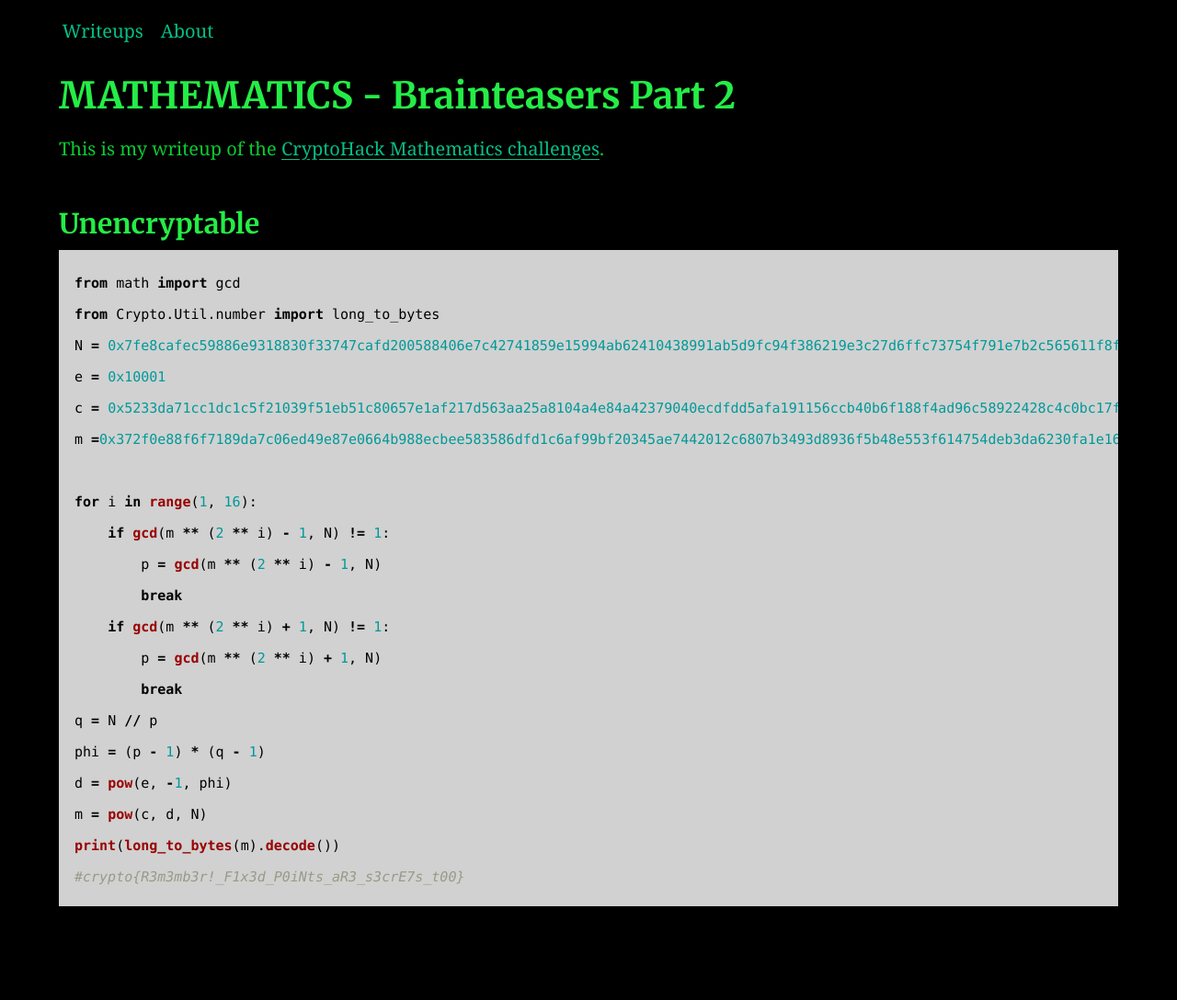
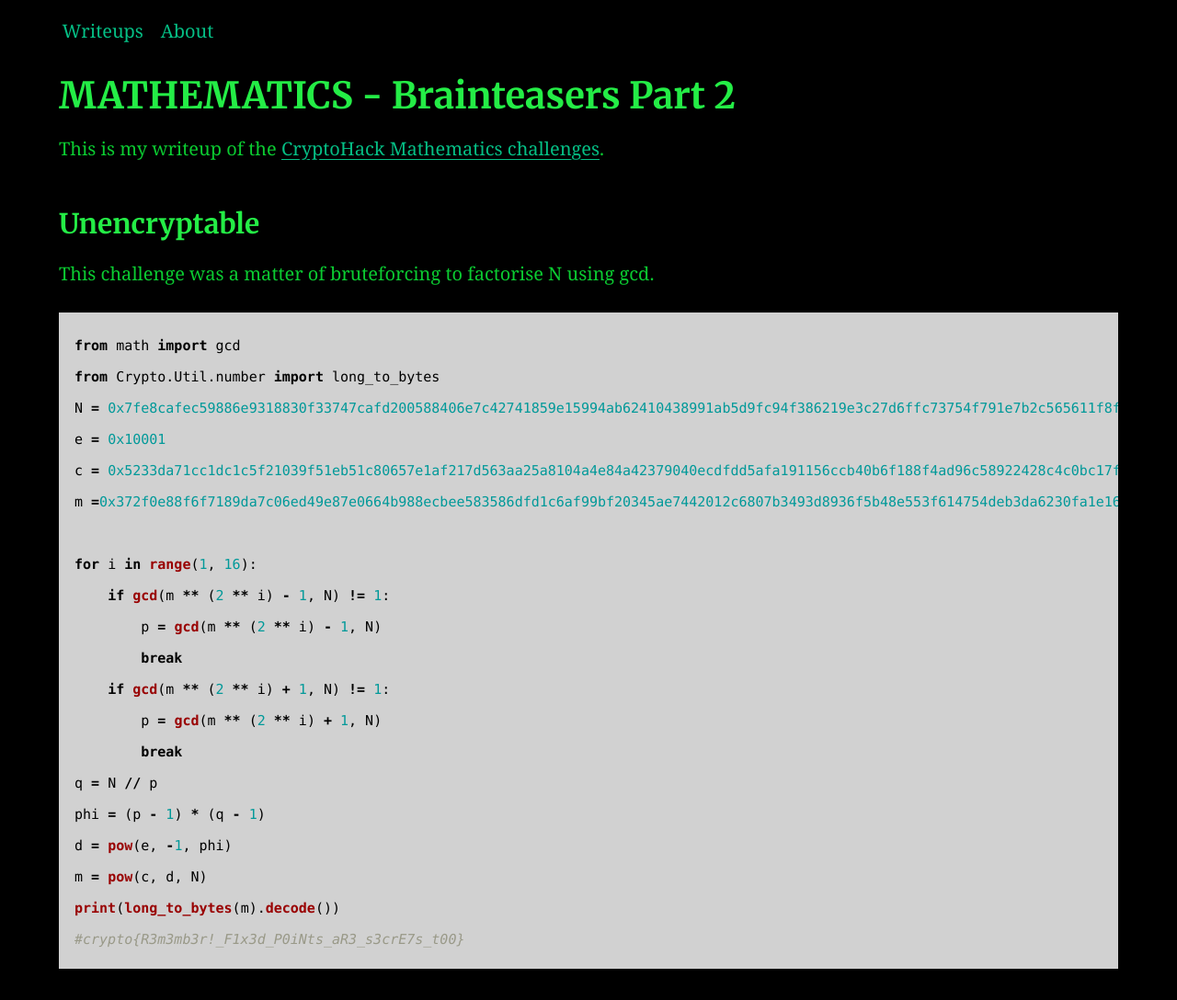
Before and after one commit to AC01010/Connor-McCartney.github.io, a Jekyll site: the page built from _posts/2014-01-07-Cryptohackmathbrain2.md, in a window 1280 px wide. Shown: the whole page at 92% size. Built offline with Jekyll 4.4.1, drawn with Linux system fonts in a browser that asks for light colours; before the commit the page ends 1020 px from its top, so only the background shows below that.

Commit message:
Update 2014-01-07-Cryptohackmathbrain2.md

````diff
--- a/_posts/2014-01-07-Cryptohackmathbrain2.md
+++ b/_posts/2014-01-07-Cryptohackmathbrain2.md
@@ -11,6 +11,8 @@ This is my writeup of the [CryptoHack Mathematics challenges](https://cryptohack
 
 
 ### Unencryptable
+
+This challenge was a matter of bruteforcing to factorise N using gcd.
 
 ```python
 from math import gcd
````
